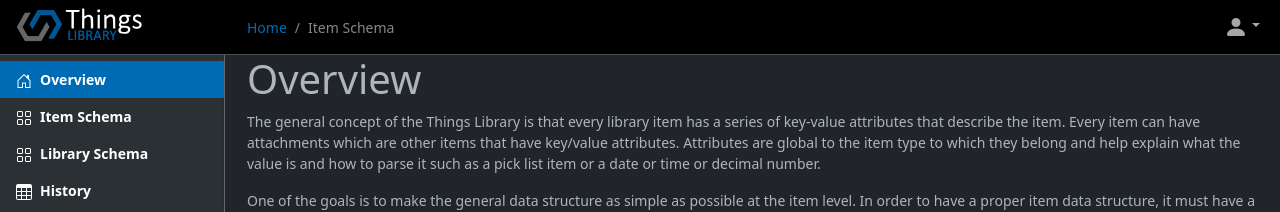
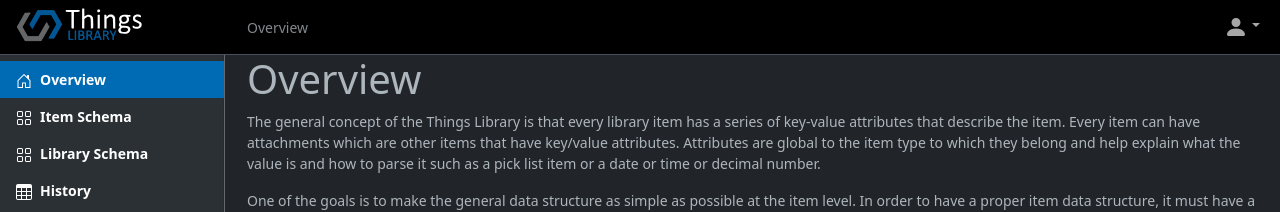
Before and after one commit to things-library/Schemas, a Jekyll site: the page built from docs/pages/index.md, in a window 1280 px wide. Shown: the top 212 px of the page. Built offline with Jekyll 4.4.1, drawn with Linux system fonts in a browser that asks for light colours.

Commit message:
update breadcrumb functionality

```diff
--- a/docs/_layouts/default.html
+++ b/docs/_layouts/default.html
@@ -160,8 +160,10 @@
             <!-- BREADCRUMBS -->
             <nav aria-label="breadcrumb">
                 <ol class="breadcrumb">
+                    {% if page.title != "Overview" %}
                     <li class="breadcrumb-item"><a href="/">Home</a></li>
-                    <li class="breadcrumb-item active" aria-current="page">Item Schema</li>
+                    {% endif %}
+                    <li class="breadcrumb-item active" aria-current="page">{{ page.title }}</li>
                 </ol>
             </nav>
             <!-- END BREADCRUMBS -->
```
